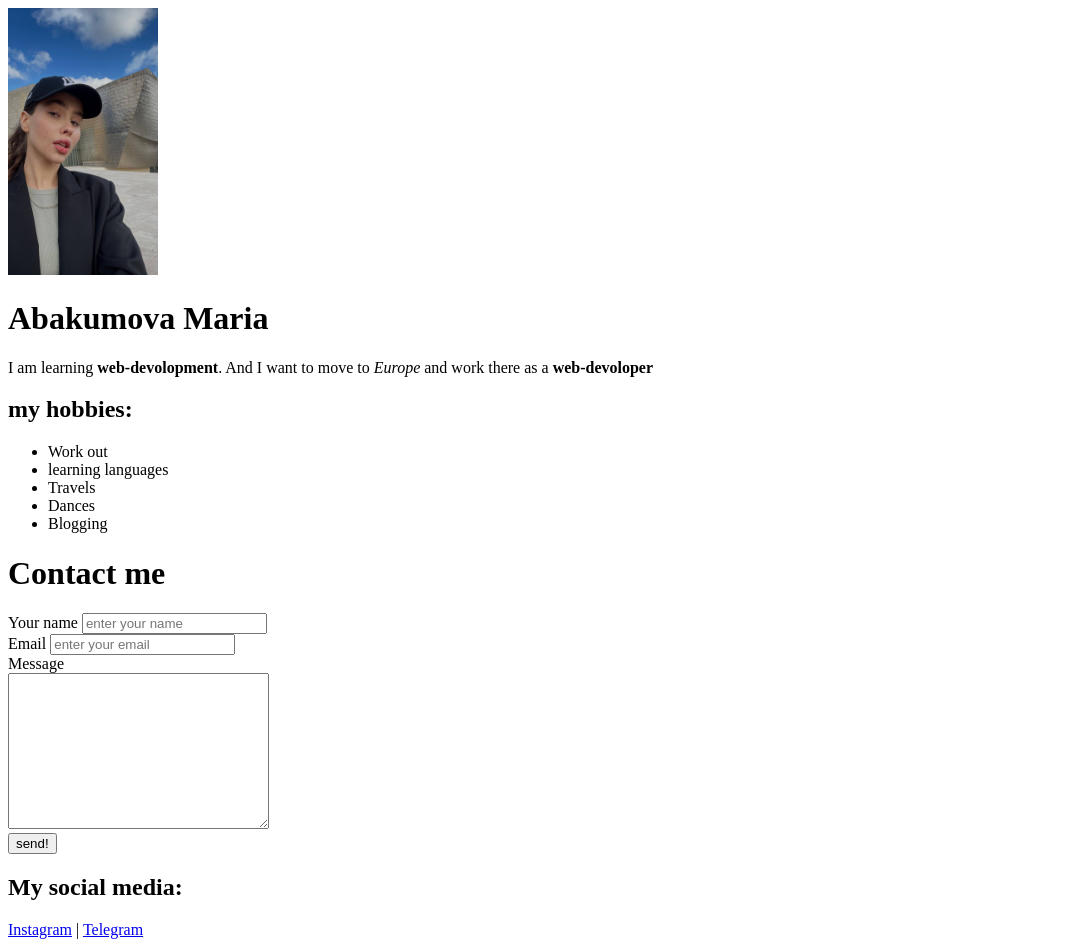
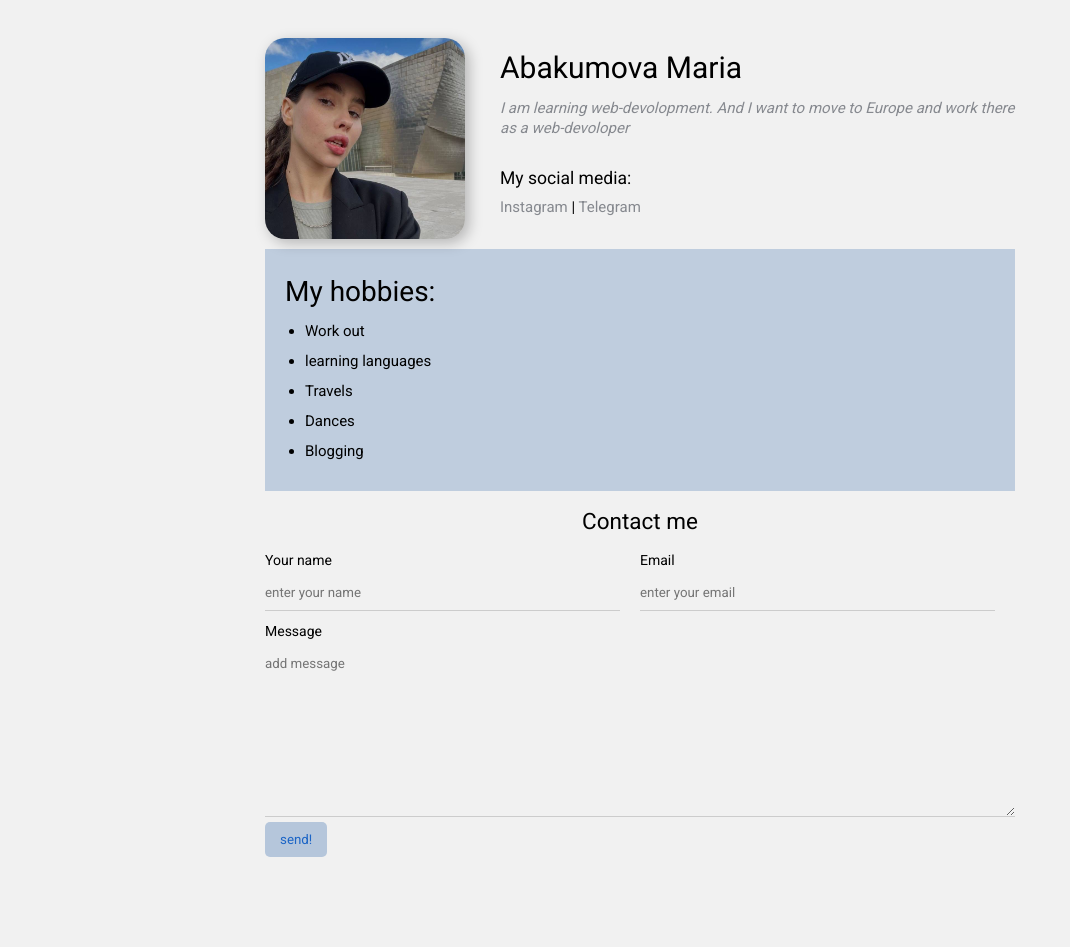
Before and after one commit to kramemar/index.html, a plain HTML site: page index.html in a window 1280 px wide. Shown: the whole page, without its empty margins (0-1070 px from the left). After the commit the page ends 865 px from the top, so only its background shows below. Drawn offline with Linux system fonts and the light colour scheme.

Commit message:
add styles

```diff
--- a/index.html
+++ b/index.html
@@ -4,41 +4,54 @@
     <meta charset="UTF-8">
     <meta http-equiv="X-UA-Compatible" content="IE=edge">
     <meta name="viewport" content="width=device-width, initial-scale=1.0">
-    <title>img & links</title>
+    <link rel="stylesheet" href="style.css">
+    <title>my form</title>
 </head>
-<body>
-    <img src="23.png" width="150" alt="Абакумова Мария">
+    <div class="container">
+    <div class="info">
+    <img src="/picc.jpg" alt="Абакумова Мария">
+    <div class="info-text">
     <h1>Abakumova Maria</h1>
-    <p>I am learning<strong> web-devolopment</strong>. And I want to move to <em>Europe</em> and work there as a <strong>web-devoloper</strong></p>
-    <h2>my hobbies:</h1>
-    <ul>
-        <li>Work out</li>
-        <li>learning languages</li>
-        <li>Travels</li>
-        <li>Dances</li>
-        <li>Blogging</li>
+    <p>I am learning web-devolopment. And I want to move to Europe and work there as a web-devoloper</p>
+    <h3>My social media:</h3>
+    <a href="https://instagram.com/kramemarr?igshid=YmMyMTA2M2Y=" target="_blank">Instagram</a>
+    |
+    <a href="https://t.me/kramemar" target="_blank">Telegram</a>
+</div>
+    </div>
+    <div class="card bg-blue">
+    <h1>My hobbies:</h1>
+    <ul class="list">
+        <li class="w">Work out</li>
+        <li class="l">learning languages</li>
+        <li class="t">Travels</li>
+        <li class="d">Dances</li>
+        <li class="b">Blogging</li>
     </ul>
-    <h1>Contact me</h1>
-    <form>
-        <div>
+    </div>
+
+
+
+    <form  class="form">
+        <h2>Contact me</h2>
+<div class="form-row">
+        <div class="form-group">
         <label for="text">Your name</label>
         <input type="text" id="text" placeholder="enter your name">
-</div>
-<div>
+        </div>
+
+        <div class="form-group">
     <label for="email">Email</label>
     <input type="email"  id="email" placeholder="enter your email">
 </div>
-<div>
+</div>
+<div class="form-group">
     <label for="message">Message</label>
-    <br>
-    <Textarea id="message" cols="30" rows="10"></Textarea>
+    <textarea id="message" cols="30" rows="10" placeholder="add message"></textarea>
 </div>
 <!-- <button type="submit">Send form</button> -->
-<input type="submit" value="send!">
+<input class="btn" type="submit" value="send!">
     </form>
-    <h2>My social media:</h3>
-    <a href="https://instagram.com/kramemarr?igshid=YmMyMTA2M2Y=">Instagram</a>
-    |
-    <a href="https://t.me/kramemar">Telegram</a>
+</div>
 </body>
 </html>
--- /dev/null
+++ b/style.css
@@ -0,0 +1,167 @@
+
+@import url('https://fonts.googleapis.com/css2?family=Roboto&display=swap');
+
+
+body {
+font-family:'Roboto', sans-serif;
+font-size: 15px;
+line-height: 20px;
+font-weight: normal;
+background-color:#f1f1f1;
+
+/* text-decoration:line-through; */
+/* font-style: italic; */
+/* letter-spacing:2px; */
+/* word-spacing: 20px; */
+}
+
+
+
+a {
+    color: #86898f ;
+}
+input{
+    color: rgb(28, 101, 198);
+}
+
+.info{
+    margin-bottom: 10px;
+    display: flex;
+}
+
+.info-text{
+    margin-left: 35px;
+}
+.info-text p {
+    font-style: italic;
+    color: #86898f;
+
+}
+
+
+
+
+.info-text h3{
+        font-style: normal;
+        font-weight: normal;
+        margin-bottom: 9px;
+        margin-top: 30px;
+}
+
+.card{
+
+    padding: 15px 20px;
+    margin-bottom: 20px;
+}
+
+.bg-blue{
+    background-color: rgb(191, 205, 222);
+}
+.bg-blue h1{
+    font-size: 28px;
+}
+.bg-red{
+    background-color: rgb(205, 212, 220);
+}
+
+img{
+    width: 200px;
+border-radius:20px ;
+box-shadow: 4px 4px 14px rgba(0, 0, 0, 0.25);
+}
+.container{
+    max-width: 750px;
+    margin: auto;
+    padding-top: 30px;
+
+}
+.container h1{
+    font-weight: 100;
+}
+.container h2{
+    font-weight: 100;
+}
+
+a {
+text-decoration: none;
+}
+a:hover {
+text-decoration: underline;
+}
+a:active{
+    color: #86898f;
+}
+.btn {
+    background-color:rgb(181, 198, 219) ;
+    padding: 10px 15px;
+    border:none;
+    cursor: pointer;
+border-radius: 5px;
+font-family: inherit;
+
+}
+.btn:hover{
+opacity: 0.8;
+}
+
+
+.list{
+    padding: 0 20px;
+}
+.list li{
+    /* list-style: none; */
+    margin-bottom: 10px;
+}
+
+/* li:before{
+    content: "" ;
+
+} */
+
+.form h2{
+    text-align: center;
+}
+.form-row{
+    margin-bottom: 10px;
+    display: flex;
+}
+.form-row .form-group{
+    margin-right: 20px;
+    width: 50%;
+}
+
+.form-group label{
+    display: block;
+    font-size: 14px;
+}
+.form-group input,
+.form-group textarea{
+    width: 100%;
+    box-sizing: border-box;
+    border: none;
+    background: transparent;
+    border-bottom: 1px solid #ccc;
+    color: #000;
+    padding: 15px 0 10px;
+    outline: none;
+    font-family: inherit;
+
+}
+
+@media(max-width:650px){
+    .info{
+        display: block;
+        text-align: center;
+    }
+}
+
+@media(max-width:650px){
+    .form-row{
+        display: block;
+    }
+    .form-group .form-row{
+        width: 100%;
+        margin-right: 0;
+        margin-bottom: 10px;
+    }
+}
```
Also changed, not shown: picc.jpg (added).
